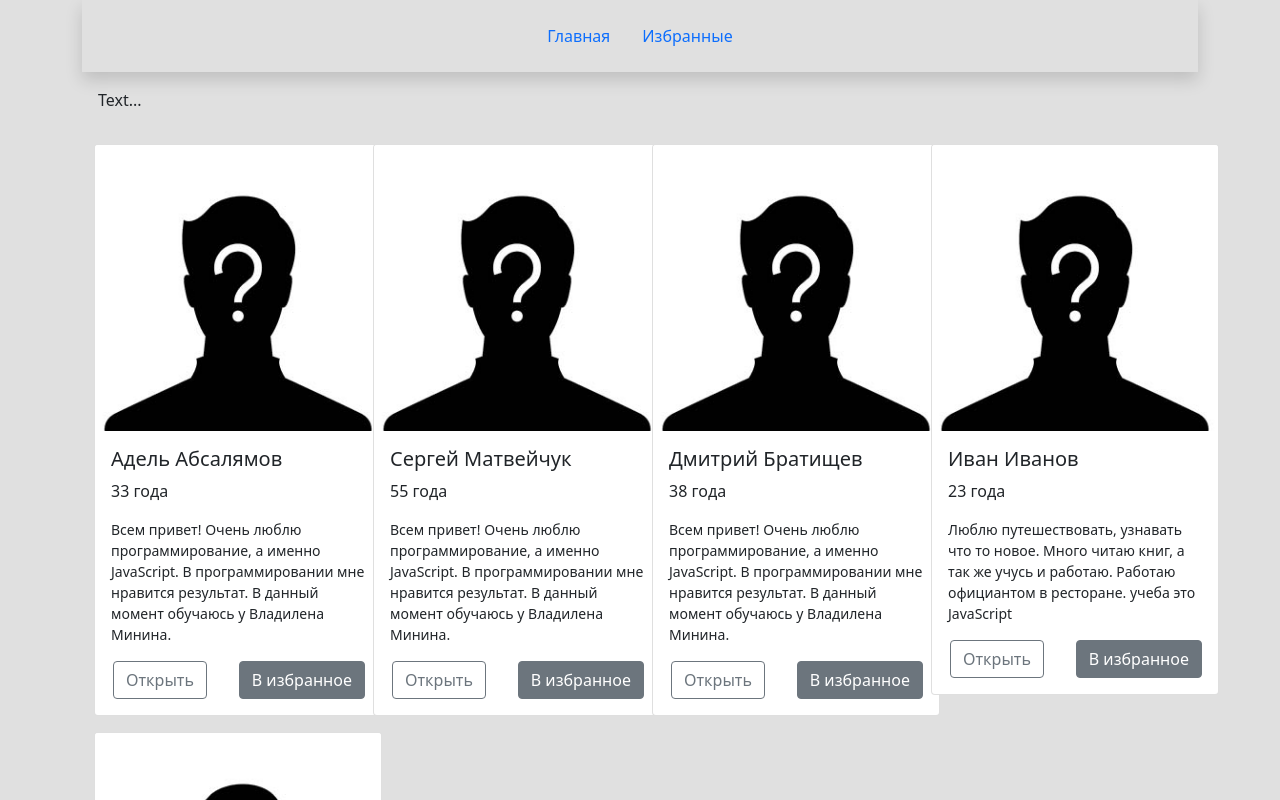
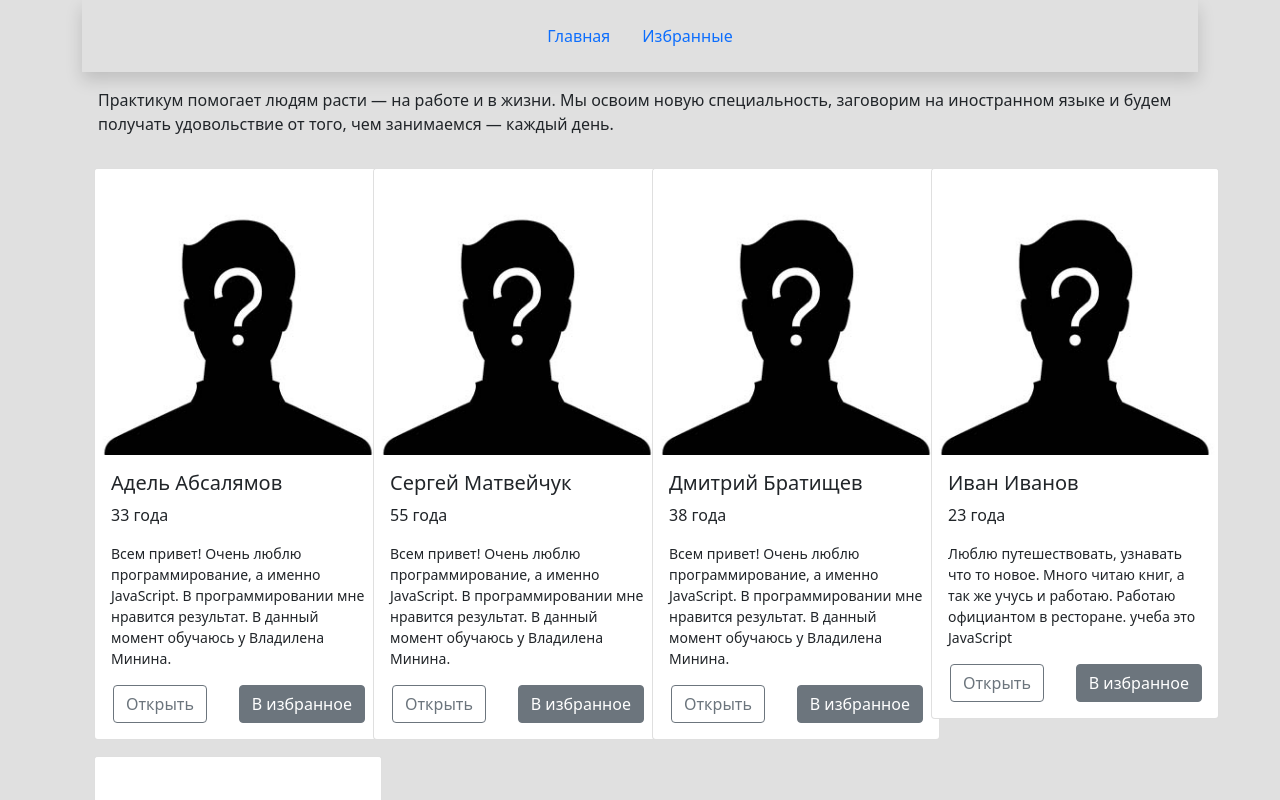
Before and after one commit to loading-test/hackaton-2, a React (Create React App) app: page / in a window 1280 px wide. Shown: the top 800 px of the page. Built offline with nearby package versions, Linux system fonts and the light colour scheme.

Commit message:
mainContainer

```diff
--- a/src/components/main/mainContsainer.jsx
+++ b/src/components/main/mainContsainer.jsx
@@ -5,7 +5,6 @@ import Preloader from "../../utils/preloader";
 import { Link } from "react-router-dom";
 
 const MainContainer = ({ users }) => {
-
   const favoritTogle = (id) => {
     if (!localStorage.getItem("favoritUsers")) {
       localStorage.setItem("favoritUsers", JSON.stringify([]));
@@ -13,17 +12,24 @@ const MainContainer = ({ users }) => {
     const favoritArray = JSON.parse(localStorage.getItem("favoritUsers"));
 
     if (!favoritArray.includes(id)) {
-      favoritArray.push(id)
-      localStorage.setItem("favoritUsers", JSON.stringify(favoritArray))
+      favoritArray.push(id);
+      localStorage.setItem("favoritUsers", JSON.stringify(favoritArray));
     } else {
-      localStorage.setItem("favoritUsers", JSON.stringify(favoritArray.filter((localId) => localId != id)))
+      localStorage.setItem(
+        "favoritUsers",
+        JSON.stringify(favoritArray.filter((localId) => localId != id))
+      );
     }
-  }
+  };
   if (users) {
     return (
       <>
         <div className="main-text">
-          <p>Text...</p>
+          <p>
+            Практикум помогает людям расти — на работе и в жизни. Мы освоим
+            новую специальность, заговорим на иностранном языке и будем получать
+            удовольствие от того, чем занимаемся — каждый день.
+          </p>
         </div>
         <div className="container">
           <div className="row">
@@ -48,7 +54,10 @@ const MainContainer = ({ users }) => {
                               Открыть
                             </button>
                           </Link>
-                          <button className="btn btn-secondary" onClick={() => favoritTogle(item.id)}>
+                          <button
+                            className="btn btn-secondary"
+                            onClick={() => favoritTogle(item.id)}
+                          >
                             В избранное
                           </button>
                         </div>
```
